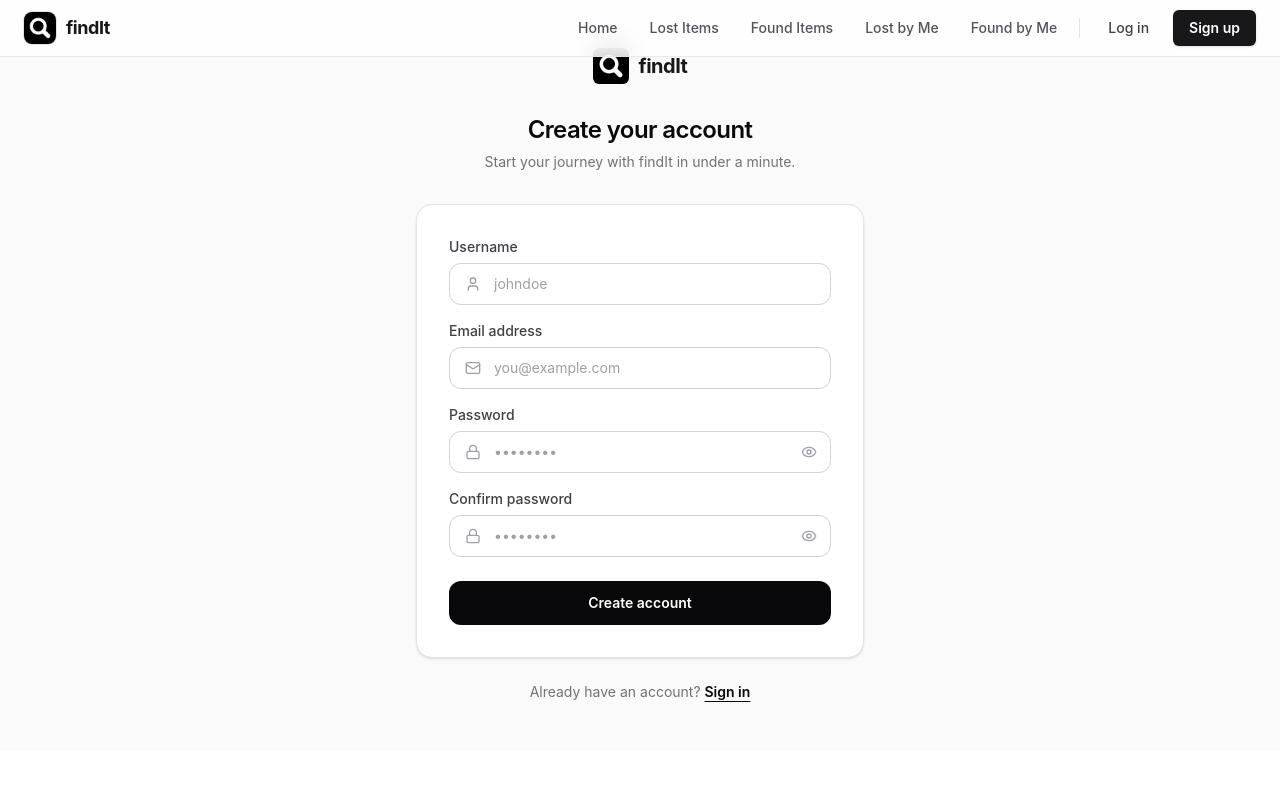
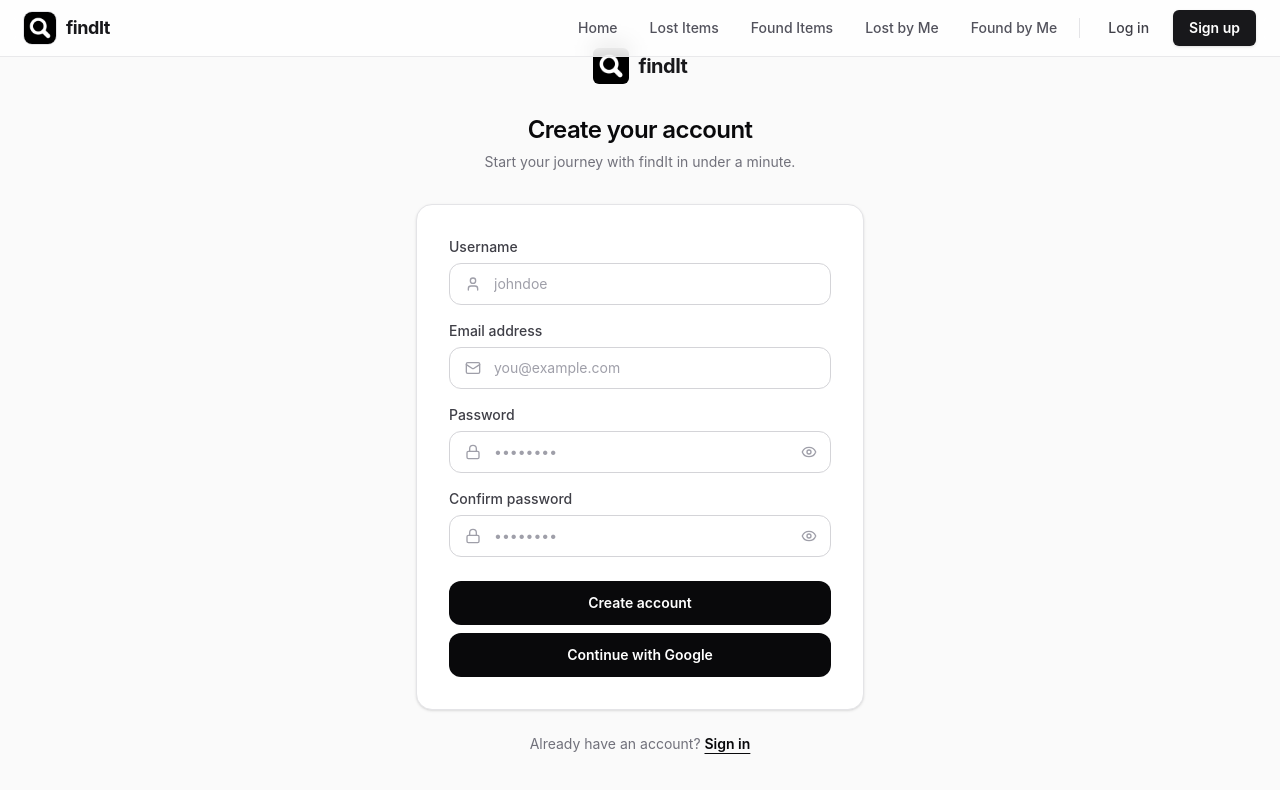
Before and after one commit to ankitsensei/findIt, a React (Vite) app in the folder client/: page /signup in a window 1280 px wide. Shown: the top 790 px of the page. Built offline with nearby package versions, Linux system fonts and the light colour scheme.

Commit message:
feat: frontend google auth setup

```diff
--- /dev/null
+++ b/client/src/OAuthSuccess.jsx
@@ -0,0 +1,28 @@
+import { useEffect } from "react";
+import { useNavigate, useSearchParams } from "react-router";
+
+const OAuthSuccess = () => {
+  const [searchParams] = useSearchParams();
+  const navigate = useNavigate();
+
+  useEffect(() => {
+    const token = searchParams.get("token");
+
+    if (!token) {
+      navigate("/signin");
+      return;
+    }
+
+    localStorage.setItem("token", token);
+
+    navigate("/");
+  }, [navigate, searchParams]);
+
+  return (
+    <div className="min-h-screen flex items-center justify-center">
+      Signing you in...
+    </div>
+  );
+};
+
+export default OAuthSuccess;
--- a/client/src/main.jsx
+++ b/client/src/main.jsx
@@ -16,6 +16,7 @@ import Signin from "./pages/Signin";
 import Profile from "./pages/Profile.jsx";
 import CreateLostItem from "./pages/CreateLostItem.jsx";
 import CreateFoundItem from "./pages/CreateFoundItem.jsx";
+import OAuthSuccess from "./OAuthSuccess.jsx";
 
 createRoot(document.getElementById("root")).render(
   <StrictMode>
@@ -35,6 +36,7 @@ createRoot(document.getElementById("root")).render(
         <Route path="/profile" element={<Profile />} />
         <Route path="/createlostitem" element={<CreateLostItem />} />
         <Route path="/createfounditem" element={<CreateFoundItem />} />
+        <Route path="/oauth-success" element={<OAuthSuccess />} />
       </Routes>
     </BrowserRouter>
   </StrictMode>,
--- a/client/src/pages/Signup.jsx
+++ b/client/src/pages/Signup.jsx
@@ -255,6 +255,15 @@ const Signup = () => {
               </button>
             </div>
           </form>
+          <button
+            type="button"
+            onClick={() => {
+              window.location.href = "http://localhost:3000/auth/google";
+            }}
+            className="mt-2 w-full rounded-xl bg-zinc-950 py-3 text-sm font-semibold text-white transition hover:bg-zinc-800 active:scale-[0.99] cursor-pointer"
+          >
+            Continue with Google
+          </button>
         </div>
 
         <p className="mt-6 text-center text-sm text-zinc-500">
```
